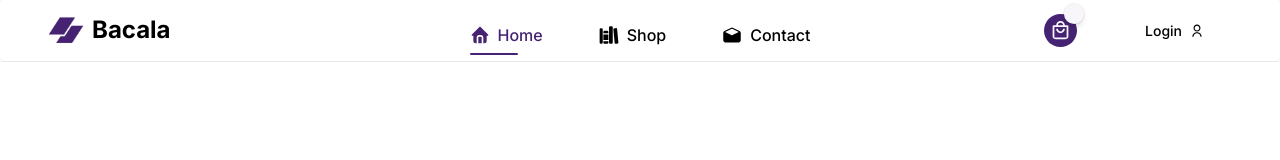
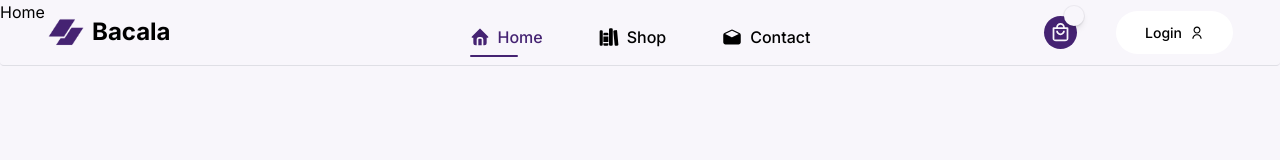
Before and after one commit to asimzahoor443/bacala-BookStore, a React (Vite) app in the folder frontend/: page / in a window 1280 px wide. Shown: the top 160 px of the page. Built offline with nearby package versions, Linux system fonts and the light colour scheme.

Commit message:
docs:update inside header,Navbar

```diff
--- a/frontend/src/components/Header.jsx
+++ b/frontend/src/components/Header.jsx
@@ -1,4 +1,4 @@
-import React, { useState } from 'react';
+import React, { useEffect, useState } from 'react';
 import { Link } from 'react-router-dom';
 import logo from '../assets/logo.png';
 import Navbar from './Navbar';
@@ -10,9 +10,30 @@ const Header = () => {
   const toggleMenu = () => {
     setMenuOpened((prev) => !prev);
   };
+
+  useEffect(() => {
+    const handleScroll = () => {
+      if (window.scrollY > 0) {
+        if (menuOpened) {
+          setMenuOpened(false);
+        }
+      }
+
+      setActive(window.scrollY > 30);
+    };
+    window.addEventListener('scroll', handleScroll);
+
+    return () => {
+      window.removeEventListener('scroll', handleScroll);
+    };
+  }, [menuOpened]);
   return (
     <header className="fixed top-0 w-full left-0 right-0 z-50">
-      <div className="bg-white py-2.5 max-padd-container flexBetween border-b border-slate-900/10 rounded transition-all duration-300">
+      <div
+        className={`${
+          active ? 'bg-white py-2.5' : 'py-3'
+        } max-padd-container flexBetween border-b border-slate-900/10 rounded transition-all duration-300`}
+      >
         <Link to={'/'} className="flex-1 flex items-center justify-start">
           <img
             src={logo}
--- a/frontend/src/components/Navbar.jsx
+++ b/frontend/src/components/Navbar.jsx
@@ -38,6 +38,16 @@ const Navbar = ({ containerStyles, toggleMenu, menuOpened }) => {
       )}
       {navItems.map(({ to, label, icon }) => (
         <div key={label} className="inline-flex relative top-1">
+          {to.startsWith('mailto') ? (
+            <a
+              onClick={menuOpened ? toggleMenu : undefined}
+              href={to}
+              className="flexCenter gap-x-2"
+            >
+              <span className="text-xl">{icon}</span>
+              <span className="medium-16">{label}</span>
+            </a>
+          ) : (
             <NavLink
               to={to}
               className={({ isActive }) =>
@@ -49,6 +59,7 @@ const Navbar = ({ containerStyles, toggleMenu, menuOpened }) => {
               <span className="text-xl">{icon}</span>
               <span className="medium-16">{label}</span>
             </NavLink>
+          )}
         </div>
       ))}
     </nav>
--- a/frontend/src/pages/Home.jsx
+++ b/frontend/src/pages/Home.jsx
@@ -1,7 +1,7 @@
 import React from 'react';
 
 const Home = () => {
-  return <div>Home</div>;
+  return <div className="h-[200vh]">Home</div>;
 };
 
 export default Home;
```
Lines whose indentation alone changed are shown as unchanged.
